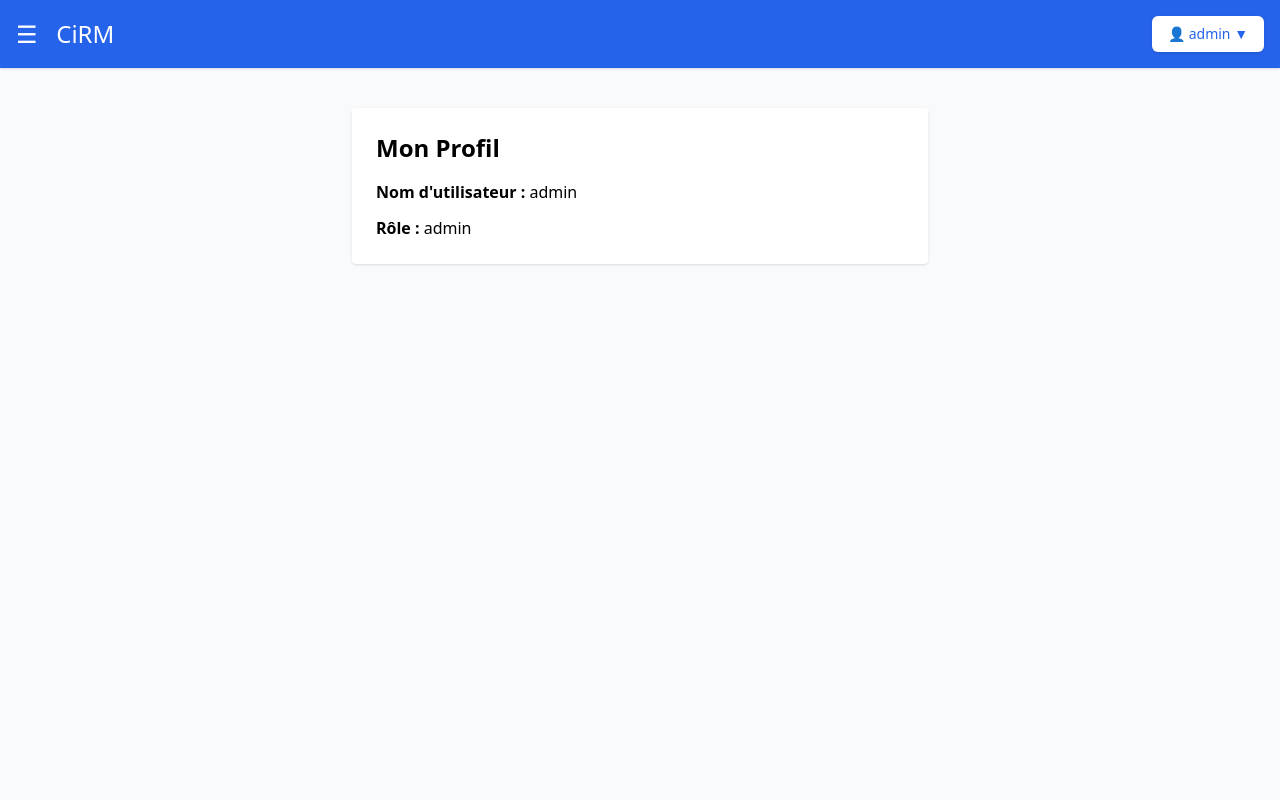
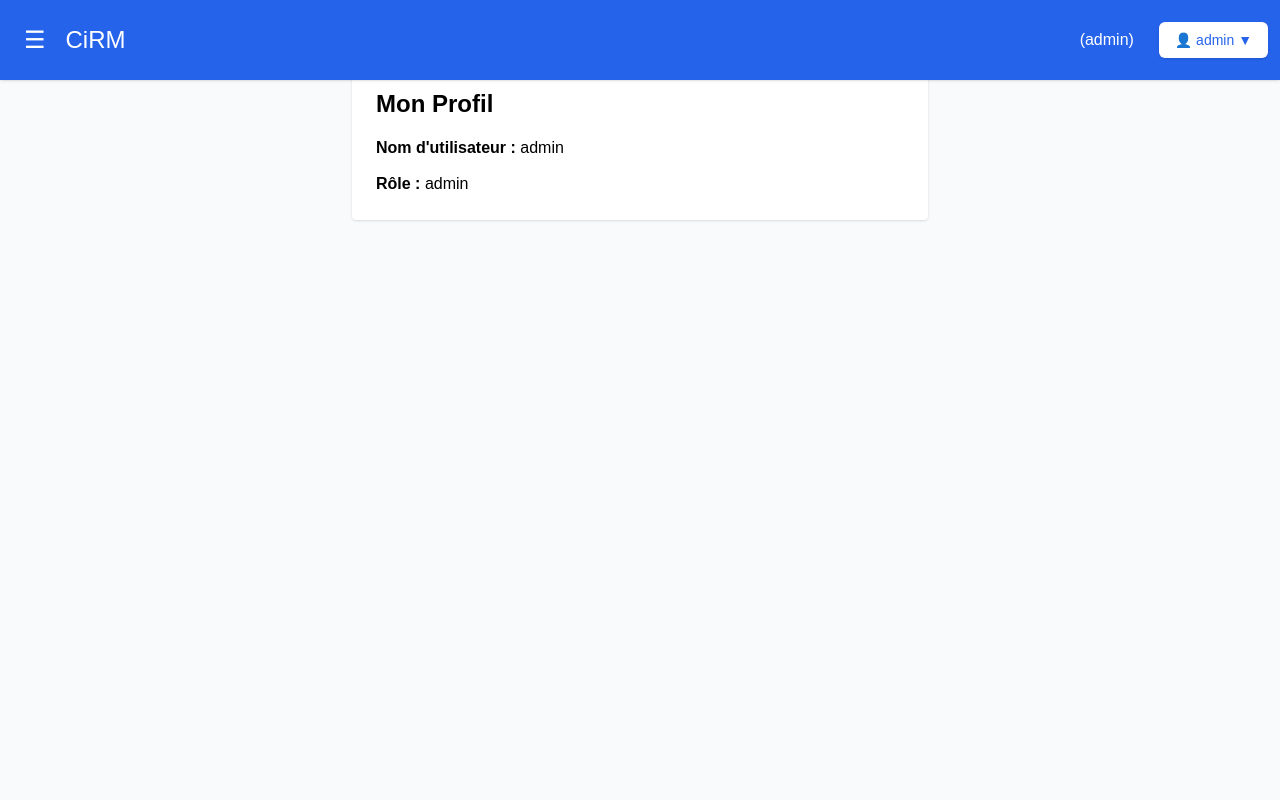
Before and after one commit to scfx-v32/cirm_demo, a PHP site: page /profil.php in a window 1280 px wide. Run offline with PHP 8.4, Linux system fonts and the light colour scheme; a user stored in the database is signed in; data comes from the database, SQL or seed files in the repository; some libraries are stand-ins or nearby versions.

Commit message:
last nav and sidebar

```diff
--- a/nav.php
+++ b/nav.php
@@ -7,19 +7,41 @@
     <title>CiRM</title>
     <script src="https://cdn.tailwindcss.com"></script>
     <script src="https://code.jquery.com/jquery-3.6.0.min.js"></script>
+    <style>
+        body {
+            margin: 0;
+            font-family: Arial, sans-serif;
+        }
+        header {
+            position: fixed;
+            top: 0;
+            width: 100%;
+            z-index: 1000;
+        }
+        #mainContent {
+            margin-top: 60px; /* Adjust based on the height of your header */
+            padding: 20px;
+        }
+        #mainContent input, #mainContent select, #mainContent textarea {
+            background-color: #f3f4f6;
+            /* Slightly darker background */
+        }
+    </style>
 </head>
 
 <body class="bg-gray-100">
 
-    <header class="bg-blue-600 text-white p-4 flex justify-between items-center shadow">
-        <button id="toggleSidebar" class="text-white text-2xl focus:outline-none mr-4 ">
+    <header class="bg-blue-600 text-white p-3 flex justify-between items-center shadow">
+        <button id="toggleSidebar" class="p-3 text-white text-2xl hover:bg-blue-700 focus:outline-none mr-4 ">
             ☰ &nbsp; CiRM
         </button>
 
         <!-- PROFILE DROPDOWN -->
         <div class="relative inline-block text-left">
+            <span>(<?= htmlspecialchars($_SESSION["role"]) ?>)</span>
+            &emsp;
             <button id="profileToggle" class="inline-flex items-center justify-center rounded-md bg-white text-blue-600 px-4 py-2 text-sm font-medium shadow hover:bg-gray-100 focus:outline-none">
-                👤 <?= htmlspecialchars($_SESSION["username"]) ?> ▼
+                👤 <?= htmlspecialchars($_SESSION["username"]) ?>  ▼
             </button>
 
             <div id="profileMenu" class="hidden absolute right-0 mt-2 w-48 bg-white rounded-md shadow-lg z-[9999]">
@@ -28,6 +50,8 @@
             </div>
         </div>
     </header>
+
+    <br/>
 
     <script>
         $(function() {
@@ -45,9 +69,10 @@
 
             $("#toggleSidebar").on("click", function() {
                 $("#sidebar").toggleClass("hidden");
+                $("#sidebar").toggleClass("-translate-x-full");
+                $("#mainContent").toggleClass("ml-64");
             });
-
-
-
         });
     </script>
+</body>
+</html>
--- a/sidebar.php
+++ b/sidebar.php
@@ -1,13 +1,14 @@
 <?php if (session_status() === PHP_SESSION_NONE) session_start(); ?>
-<aside id="sidebar" class="fixed transform transition-transform duration-300 w-64 bg-blue-700 text-white flex flex-col h-screen flex-shrink-0 z-10 hidden">
+<aside id="sidebar" class="fixed top-16 transform transition-transform duration-300 w-64 bg-blue-700 text-white flex flex-col h-screen flex-shrink-0 z-10 hidden">
     <div class="flex flex-col">
+        <br>
         <a href="dashboard.php" class="px-6 py-4 hover:bg-blue-800 w-full">🏠 Tableau de Bord</a>
 
         <?php if (isset($_SESSION["role"]) && $_SESSION["role"] === "admin"): ?>
             <a href="utilisateurs.php" class="px-6 py-4 hover:bg-blue-800 w-full">👥 Utilisateurs</a>
             <a href="dashboard.php" class="px-6 py-4 hover:bg-blue-800 w-full">📂 Réclamations</a>
         <?php elseif ($_SESSION["role"] === "dispatcher"): ?>
-            <a href="add_requete.php" class="px-6 py-4 hover:bg-blue-800 w-full">➕ Nouvelle Réclamation</a>
+            <a href="ajouter_requete.php" class="px-6 py-4 hover:bg-blue-800 w-full">➕ Nouvelle Réclamation</a>
             <a href="dashboard.php" class="px-6 py-4 hover:bg-blue-800 w-full">📂 Réclamations</a>
         <?php elseif ($_SESSION["role"] === "agent"): ?>
             <a href="dashboard.php" class="px-6 py-4 hover:bg-blue-800 w-full">📂 Mes Réclamations</a>
```
